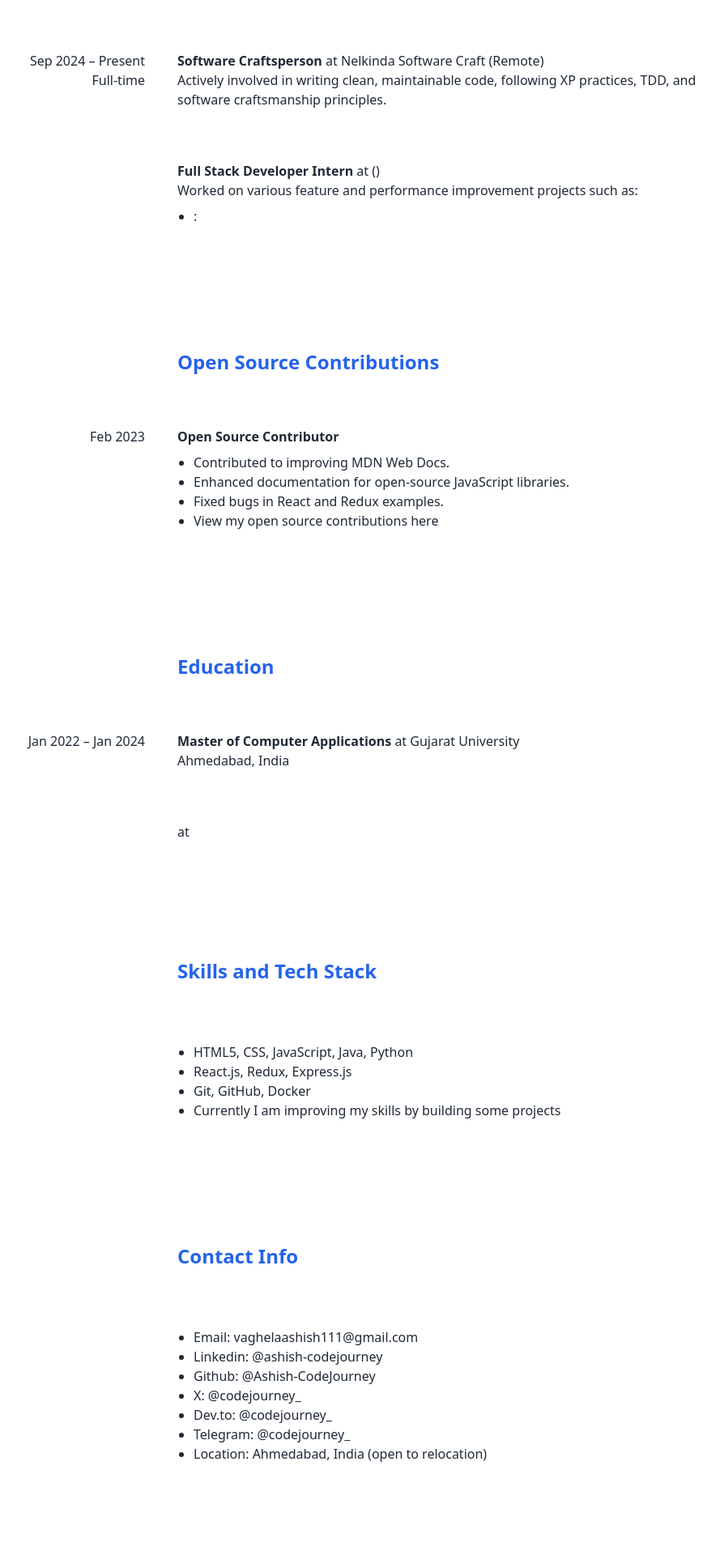
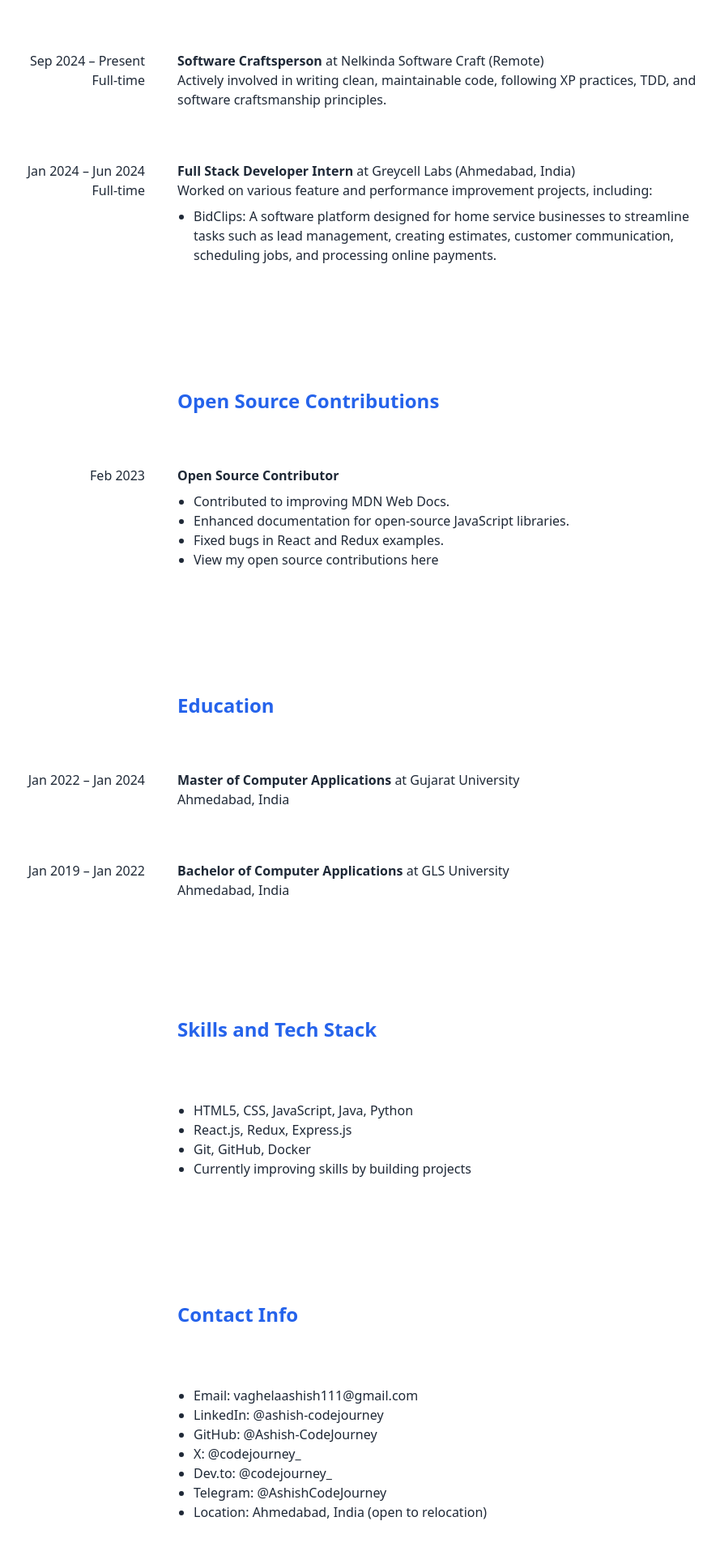
Before and after one commit to sunnykadivar212/sunnykadivar212.github.io, a React (Vite) app: page /resume in a window 1280 px wide. Shown: the part 419-2334 px from the top of the page at 81% size, without its empty margins (207-1096 px from the left). Built offline with nearby package versions, Linux system fonts and the light colour scheme.

Commit message:
refactor: Improved some styling and data

```diff
--- a/src/components/resume/Resume.jsx
+++ b/src/components/resume/Resume.jsx
@@ -16,42 +16,44 @@ function Resume() {
               {/* Current Job */}
               <div className="grid items-baseline gap-x-10 lg:grid-cols-4">
                 <div className="lg:text-right">
-                <span>Sep 2024 – Present</span>
+                  <span>{data.currentJobStartDate} – Present</span>
                 </div>
                 <div className="lg:col-span-3">
-                <h2 className="inline font-bold">Software Craftsperson</h2>{" "}
+                  <h2 className="inline font-bold">{data.currentPosition}</h2>{" "}
                   <span>
-                  at <a href="https://nelkinda.com">Nelkinda Software Craft</a> (Remote)
+                  at <a href={data.currentCompanySite}>{data.currentCompany}</a> ({data.currentCompanyLocation})
                 </span>
                 </div>
                 <div className="lg:text-right">
-                <span>Full-time</span>
+                  <span>{data.currentJobType}</span>
                 </div>
                 <div className="lg:col-span-3">
-                <p>Actively involved in writing clean, maintainable code, following XP practices, TDD, and software craftsmanship principles.</p>
+                  <p>{data.currentJobDescription}</p>
                 </div>
               </div>
 
-            {/* Old Job */}
+              {/* Previous Job */}
               <div className="grid items-baseline gap-x-10 lg:grid-cols-4">
                 <div className="lg:text-right">
-                <span>{data.workingInCurrentCompanySince} </span>
+                  <span>{data.previousCompanyStartDate} – {data.previousCompanyEndDate}</span>
                 </div>
                 <div className="lg:col-span-3">
-                <h2 className="inline font-bold">Full Stack Developer Intern</h2>{" "}
+                  <h2 className="inline font-bold">{data.previousJobTitle}</h2>{" "}
                   <span>
-                  at <a href={data.companySite}>{data.company}</a> ({data.companyLocation})
+                  at <a href={data.previousCompanySite}>{data.previousCompany}</a> ({data.previousCompanyLocation})
                 </span>
                 </div>
                 <div className="lg:text-right">
-                <span>{data.workingShift}</span>
+                  <span>{data.previousJobType}</span>
                 </div>
                 <div className="lg:col-span-3">
-                <p>Worked on various feature and performance improvement projects such as:</p>
+                  <p>{data.previousJobDescription}</p>
                   <ul className="mx-5 my-2 list-disc">
-                  <li>
-                    <a href={data.workingProjectSite}>{data.workingOn}</a>: {data.workingProjectDescription}
+                    {data.previousProjects.map((project, index) => (
+                        <li key={index}>
+                          <a href={project.site}>{project.name}</a>: {project.description}
                         </li>
+                    ))}
                   </ul>
                 </div>
               </div>
@@ -96,17 +98,19 @@ function Resume() {
                   <span>{data.mastersCollegeTime}</span>
                 </div>
                 <div className="lg:col-span-3">
-                <h2 className="inline font-bold">{data.mastersDegree}</h2> <span>at {data.mastersUniversity}</span>
+                  <h2 className="inline font-bold">{data.mastersDegree}</h2>{" "}
+                  <span>at {data.mastersUniversity}</span>
                   <p>{data.mastersUniversityLocation}</p>
                 </div>
               </div>
               <div className="grid items-baseline gap-x-10 lg:grid-cols-4">
                 <div className="lg:text-right">
-                <span>{data.bacheloursCollegeTime}</span>
+                  <span>{data.bachelorsCollegeTime}</span>
                 </div>
                 <div className="lg:col-span-3">
-                <h2 className="inline font-bold">{data.bacheloursDegree}</h2> <span>at {data.bacheloursUniversity}</span>
-                <p>{data.bacheloursUniversityLocation}</p>
+                  <h2 className="inline font-bold">{data.bachelorsDegree}</h2>{" "}
+                  <span>at {data.bachelorsUniversity}</span>
+                  <p>{data.bachelorsUniversityLocation}</p>
                 </div>
               </div>
             </div>
@@ -124,7 +128,7 @@ function Resume() {
                     <li>{data.knownSkills}</li>
                     <li>{data.knownLibrariesAndFrameWorks}</li>
                     <li>{data.knownTools}</li>
-                  <li>Currently I am improving my skills by building some projects</li>
+                    <li>Currently improving skills by building projects</li>
                   </ul>
                 </div>
               </div>
@@ -140,12 +144,25 @@ function Resume() {
               <div className="grid items-baseline gap-x-10 lg:grid-cols-4">
                 <div className="lg:col-span-3 lg:col-start-2">
                   <ul className="mx-5 my-2 list-disc">
-                  <li>Email: <a href={data.mailto}>{data.email}</a></li>
-                  <li>Linkedin: <a href={data.linkedinUrl}>@{data.linkedinUserName}</a></li>
-                  <li>Github: <a href={data.githubUrl}>@{data.githubUserName}</a></li>
-                  <li>X: <a href={data.XUrl}>@{data.XUserName}</a></li>
-                  <li>Dev.to: <a href={data.devToUrl}>@{data.XUserName}</a></li>
-                  <li>Telegram: <a href={data.telegramUrl}>@{data.devToUserName}</a></li>
+                    <li>
+                      Email: <a href={data.mailto}>{data.email}</a>
+                    </li>
+                    <li>
+                      LinkedIn:{" "}
+                      <a href={data.linkedinUrl}>@{data.linkedinUserName}</a>
+                    </li>
+                    <li>
+                      GitHub: <a href={data.githubUrl}>@{data.githubUserName}</a>
+                    </li>
+                    <li>
+                      X: <a href={data.XUrl}>@{data.XUserName}</a>
+                    </li>
+                    <li>
+                      Dev.to: <a href={data.devToUrl}>@{data.devToUserName}</a>
+                    </li>
+                    <li>
+                      Telegram: <a href={data.telegramUrl}>@{data.telegramUserName}</a>
+                    </li>
                     <li>Location: {data.city} (open to relocation)</li>
                   </ul>
                 </div>
```
Lines whose indentation alone changed are shown as unchanged.
